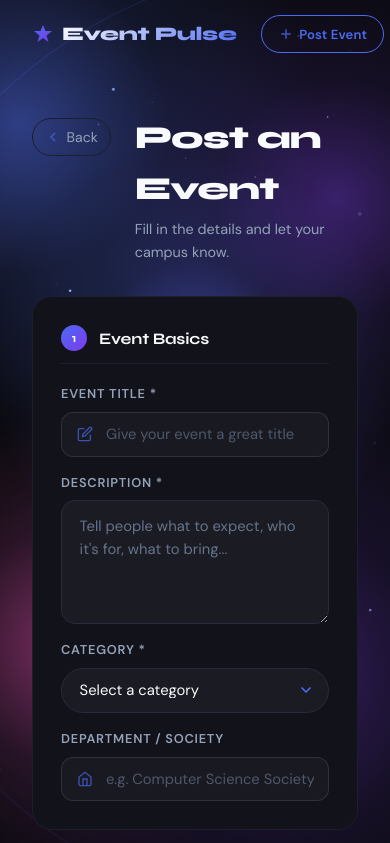
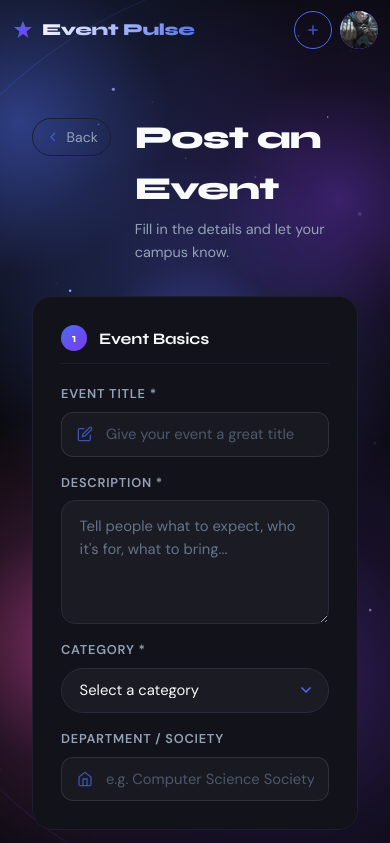
Before and after one commit to V1ru5-001/Event-pulse, a Django app: page /events/create/ in a window 390 px wide. Shown: the top 843 px of the page. Run offline with Django 5.2, Linux system fonts and the light colour scheme; a user stored in the database is signed in; data comes from the database, SQL or seed files in the repository; some libraries are stand-ins or nearby versions.

Commit message:
made it more reponsive

```diff
--- a/static/css/main.css
+++ b/static/css/main.css
@@ -2397,3 +2397,62 @@ button { cursor: pointer; border: none; background: none; }
   line-height: 18px;
   text-align: center;
 }
+
+/* ════════════════════════════════════════════════════════════
+   FIX: responsive navbar — stop overflow on narrow screens (v6)
+   ════════════════════════════════════════════════════════════ */
+
+/* Guarantee the bar never forces horizontal overflow */
+.ep-nav__inner { min-width: 0; }
+.ep-nav__search { min-width: 0; }   /* allow the flex search to shrink, not push */
+
+/* ≤ 960px: tighten padding + gaps, shrink button paddings.
+   Search starts giving up width here instead of waiting until 768. */
+@media (max-width: 960px) {
+  .ep-nav { padding: 0 1.25rem; }
+  .ep-nav__inner { gap: 1rem; }
+  .ep-nav__search { max-width: 200px; }
+  .ep-nav__location { padding: 0.4rem 0.7rem; font-size: 0.72rem; }
+  .ep-nav__actions { gap: 0.5rem; }
+  .ep-nav__actions .ep-btn--outline,
+  .ep-nav__actions .ep-btn--primary { padding: 0.45rem 0.8rem; font-size: 0.78rem; }
+}
+
+/* ≤ 860px: search is now more cost than benefit — hide it, drop location too */
+@media (max-width: 860px) {
+  .ep-nav__search { display: none; }
+  .ep-nav__location { display: none; }
+}
+
+/* ≤ 768px: hide search + location (already done above, reinforced here),
+   collapse the "Post Event" button to just its icon to save space. */
+@media (max-width: 768px) {
+  .ep-nav { padding: 0 1rem; }
+  .ep-nav__search,
+  .ep-nav__location { display: none !important; }
+  .ep-nav__inner { gap: 0.75rem; }
+
+  /* Post Event → icon only. Icon is sized in px so font-size:0 hides
+     the text label without affecting the icon. */
+  .ep-btn--create {
+    padding: 0.5rem;
+    gap: 0;
+    font-size: 0;
+    width: 38px;
+    height: 38px;
+    justify-content: center;
+  }
+  .ep-btn--create .ep-icon { width: 16px; height: 16px; }
+}
+
+/* ≤ 480px: smallest phones — logo text shrinks, everything compact */
+@media (max-width: 480px) {
+  .ep-nav { padding: 0 0.75rem; }
+  .ep-nav__inner { height: 60px; gap: 0.5rem; }
+  .ep-nav__logo { font-size: 1.05rem; }
+  .ep-nav__logo span { font-size: 1.05rem; }
+  .ep-nav__actions .ep-btn--outline,
+  .ep-nav__actions .ep-btn--primary { padding: 0.4rem 0.7rem; font-size: 0.74rem; }
+  /* keep the unread badge clear of the screen edge */
+  .ep-nav__avatar-badge { top: -2px; right: -2px; }
+}
--- a/templates/base.html
+++ b/templates/base.html
@@ -8,7 +8,7 @@
   <link rel="preconnect" href="https://fonts.gstatic.com" crossorigin />
   <link href="https://fonts.googleapis.com/css2?family=DM+Sans:wght@300;400;500;600&family=Syne:wght@700;800&family=Space+Grotesk:wght@400;500;600&display=swap" rel="stylesheet" />
   {% load static %}
-  <link rel="stylesheet" href="{% static 'css/main.css' %}?v=5" />
+  <link rel="stylesheet" href="{% static 'css/main.css' %}?v=6" />
   {% block extra_head %}{% endblock %}
 </head>
 <body>
```
